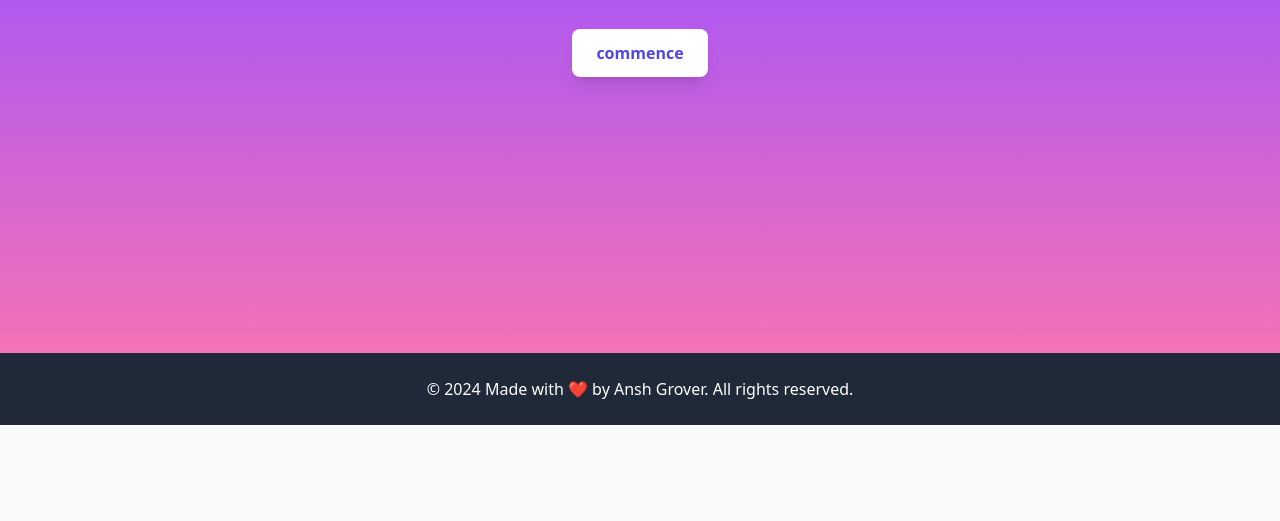
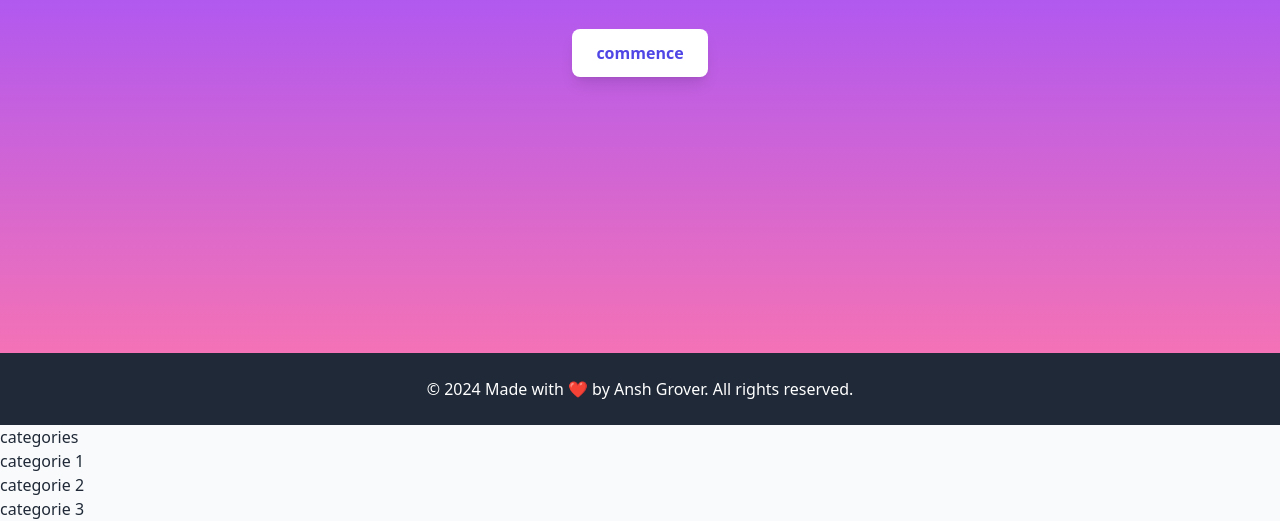
Before and after one commit to GeneJosie/ApplicationTODO, a website: page index.html in a window 1280 px wide. Shown: the part 511-1032 px from the top of the page. Before the commit the page ends 936 px from the top, so only its background shows below. Drawn offline with nearby package versions, Linux system fonts and the light colour scheme.

Commit message:
Ajout des categories dans le fichier HTML

```diff
--- a/index.html
+++ b/index.html
@@ -57,5 +57,13 @@
         </p>
       </div>
     </footer>
+    <div class="categories">
+      <h1>categories</h1>
+      <ul>
+        <li>categorie 1</li>
+        <li>categorie 2</li>
+        <li>categorie 3</li>
+      </ul>
+    </div>
   </body>
 </html>
```
